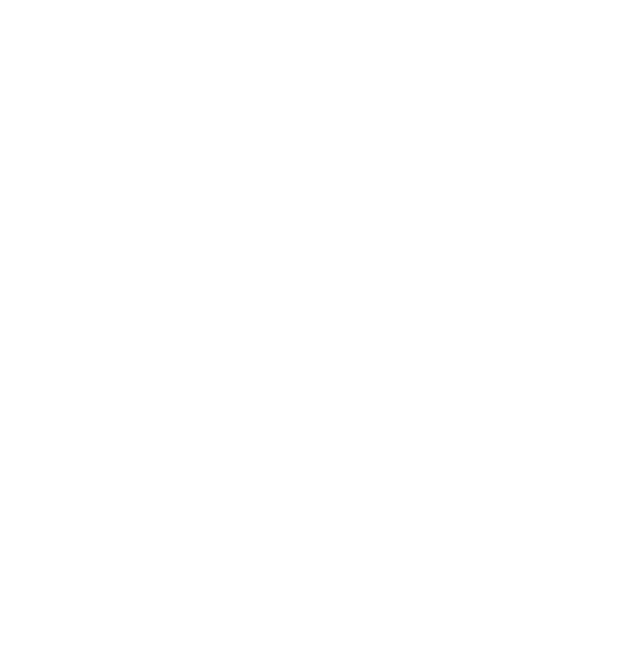
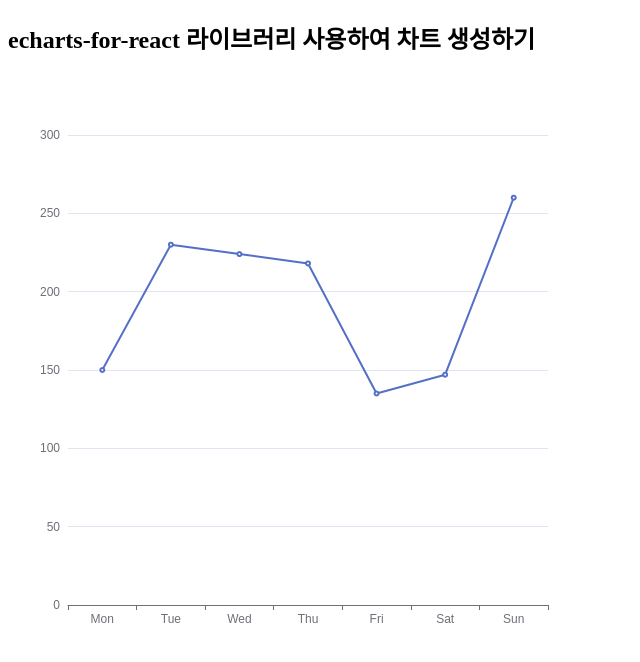
Before and after one commit to Lee-Dongwook/Chart, a React (Create React App) app in the folder client/: page / in a window 1280 px wide. Shown: the top 662 px of the page, without its empty margins (0-640 px from the left). Built offline with nearby package versions, Linux system fonts and the light colour scheme.

Commit message:
Echarts for React 라이브러리 사용하여 차트 생성하기

```diff
--- a/client/package.json
+++ b/client/package.json
@@ -9,8 +9,11 @@
     "@types/jest": "^27.5.2",
     "@types/react": "^18.2.22",
     "@types/react-dom": "^18.2.7",
+    "echarts": "^5.4.3",
+    "echarts-for-react": "^3.0.2",
     "react": "^18.2.0",
     "react-dom": "^18.2.0",
+    "react-router-dom": "^6.16.0",
     "react-scripts": "5.0.1",
     "web-vitals": "^2.1.4"
   },
--- a/client/src/App.tsx
+++ b/client/src/App.tsx
@@ -1,10 +1,19 @@
 import React from 'react';
+import {
+  BrowserRouter as Router,
+  Routes,
+  Route
+} from 'react-router-dom';
+
+import MainPage from './Pages/MainPage';
 
 function App() {
   return (
-    <div>
-
-    </div>
+    <Router>
+      <Routes>
+        <Route path="/" element={<MainPage />} />
+      </Routes>
+    </Router>
   );
 }
 
--- /dev/null
+++ b/client/src/Components/Echarts.tsx
@@ -0,0 +1,28 @@
+import React, {useState, useEffect} from 'react';
+import ECharts, {EChartsReactProps} from 'echarts-for-react';
+
+const Chart = ():JSX.Element => {
+ const [options, setOptions] = useState({
+    xAxis: {
+     type:'category',
+     data: ['Mon','Tue','Wed','Thu','Fri','Sat','Sun']
+    },
+    yAxis: {
+        type: 'value'
+    },
+    series:[
+        {
+            data: [150, 230, 224, 218, 135, 147, 260],
+            type: 'line'
+        }
+    ]
+});
+
+
+
+return(
+  <ECharts option={options} opts={{renderer: 'svg', width: 600, height: 600}} />
+)
+}
+
+export default Chart
--- /dev/null
+++ b/client/src/Pages/MainPage.tsx
@@ -0,0 +1,13 @@
+import React,{useEffect, useRef} from 'react';
+import Chart from '../Components/Echarts';
+
+function MainPage():JSX.Element{
+ return(
+    <div>
+      <h2>echarts-for-react 라이브러리 사용하여 차트 생성하기</h2>
+      <Chart />
+    </div>
+ )
+}
+
+export default MainPage;
```
Also changed, not shown: client/tsconfig.json (+17 -16 lines), 1 other file (tests, documents, lock files or other folders).
